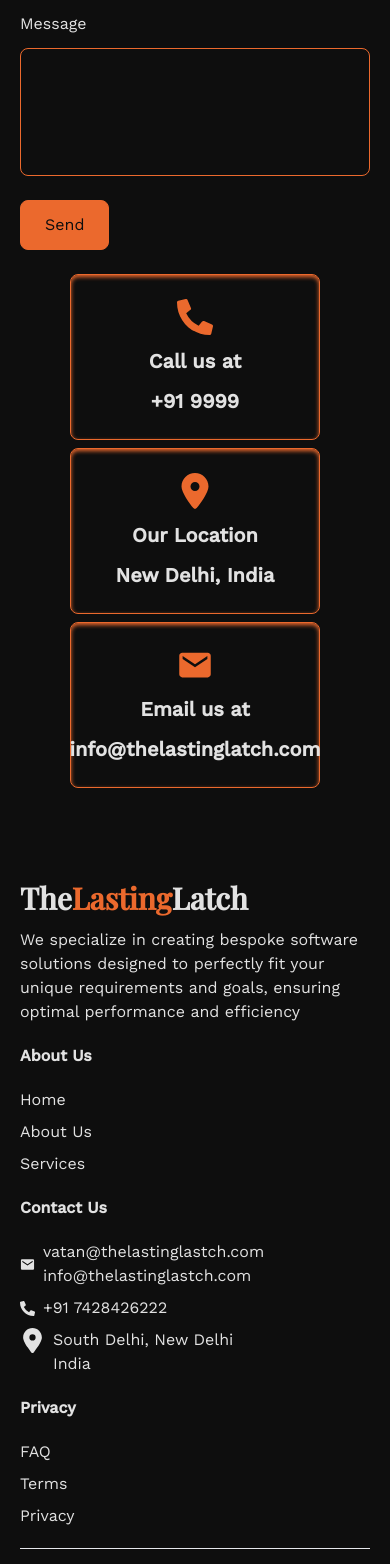
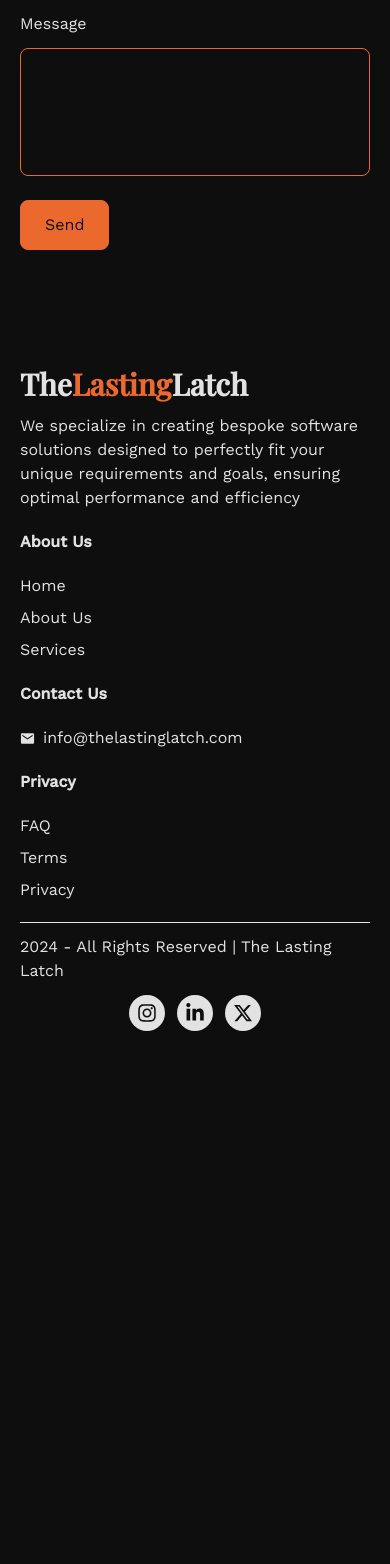
Before and after one commit to yashguptatech/thelastinglatch, a Next.js app: page /engage-with-us in a window 390 px wide. Shown: the part 432-1996 px from the top of the page. After the commit the page ends 1487 px from the top, so only its background shows below. Built offline with nearby package versions, Linux system fonts and the light colour scheme.

Commit message:
removed phone, address, mail

```diff
--- a/components/Footer.jsx
+++ b/components/Footer.jsx
@@ -43,24 +43,24 @@ const Footer = () => {
               <div className="flex items-center gap-2">
                 <IoMdMail size={15} />
                 <div className="flex flex-col items-start">
-                  <p>vatan@thelastinglastch.com</p>
-                  <p>info@thelastinglastch.com</p>
+                  {/* <p>vatan@thelastinglastch.com</p> */}
+                  <p>info@thelastinglatch.com</p>
                 </div>
               </div>
 
-              <div className="flex items-center gap-2">
+              {/* <div className="flex items-center gap-2">
                 <FaPhoneAlt size={15} />
                 <p>+91 7428426222</p>
-              </div>
+              </div> */}
 
-              <div className="flex items-start gap-2">
+              {/* <div className="flex items-start gap-2">
                 <FaLocationDot size={25} />
                 <p>
                   South Delhi, New Delhi
                   <br />
                   India
                 </p>
-              </div>
+              </div> */}
             </div>
           </div>
 
--- a/constants/index.js
+++ b/constants/index.js
@@ -17,11 +17,11 @@ export const socials = [
 ];
 
 export const contact = [
-  { label: "Email us at", icon: <IoMdMail />, content: "info@thelastinglatch.com" },
-  {
-    label: "Our Location",
-    icon: <FaLocationDot />,
-    content: "New Delhi, India",
-  },
-  { label: "Call us at", icon: <FaPhoneAlt />, content: "+91 9999" },
+  // { label: "Email us at", icon: <IoMdMail />, content: "info@thelastinglatch.com" },
+  // {
+  //   label: "Our Location",
+  //   icon: <FaLocationDot />,
+  //   content: "New Delhi, India",
+  // },
+  // { label: "Call us at", icon: <FaPhoneAlt />, content: "" },
 ];
--- a/data/landing-page.json
+++ b/data/landing-page.json
@@ -2,7 +2,7 @@
   "homePage": {
     "title": "Crafting software solutions tailored to your needs.",
     "content": "We specialize in creating bespoke software solutions designed to perfectly fit your unique requirements and goals, ensuring optimal performance and efficiency",
-    "buttonTitle": "Booking Hours",
+    "buttonTitle": "Book Hours",
     "image": "/software.svg"
   },
 
```
